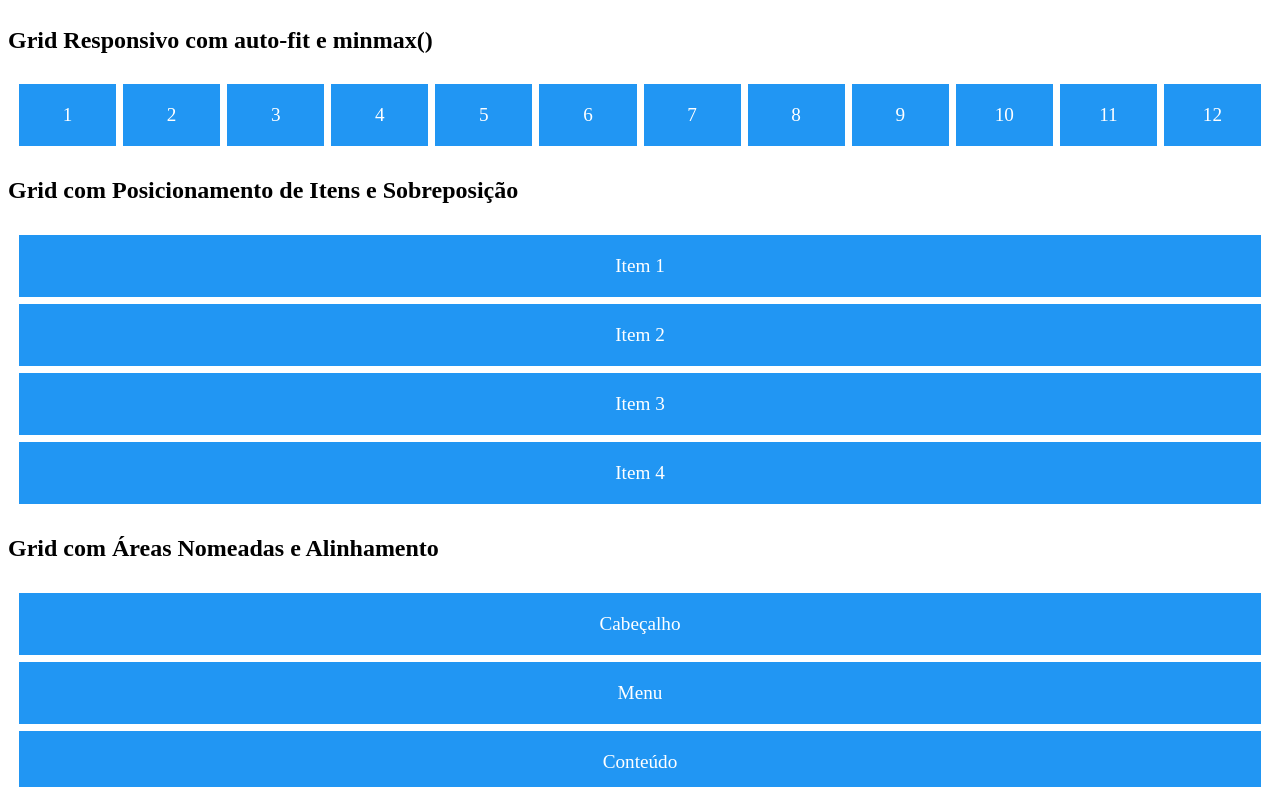
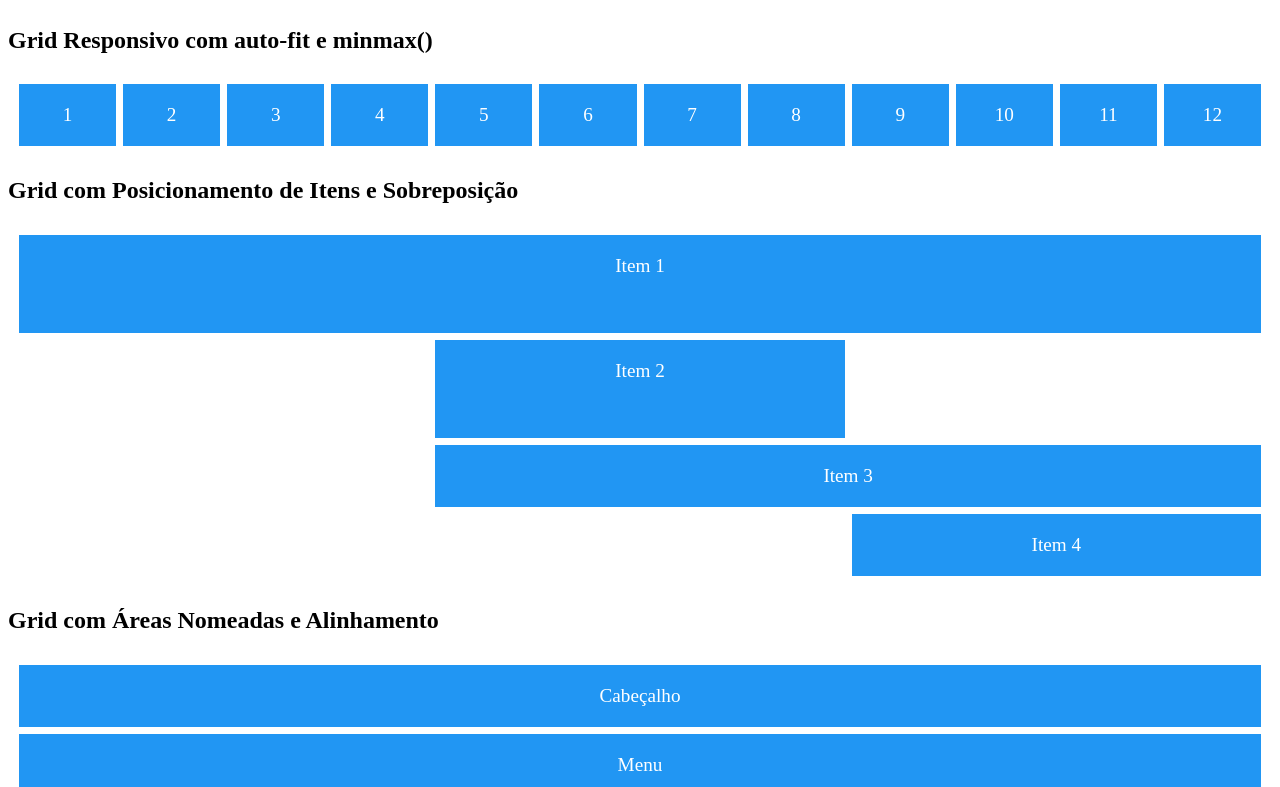
Before and after one commit to tech-well/pratica_css_grid, a plain HTML site: page grid/index.html in a window 1280 px wide. Shown: the part 505-1292 px from the top of the page. Drawn offline with Linux system fonts and the light colour scheme.

Commit message:
trabalhando com sobreposição usando o grid

```diff
--- a/grid/styles.css
+++ b/grid/styles.css
@@ -26,3 +26,23 @@
 .auto-fit{
   grid-template-columns: repeat(auto-fit, minmax(50px, 1fr));
 }
+
+.sobreposicao{
+  grid-template-columns: 1fr 1fr 1fr;
+  grid-template-rows:100px 100px;
+  position: relative;
+}
+
+.item1{
+  grid-column: 1/4;
+}
+.item2{
+  grid-column: 2/3;
+}
+
+.item3{
+  grid-column: 2/4;
+}
+.item4{
+  grid-column: 3/4;
+}
```
